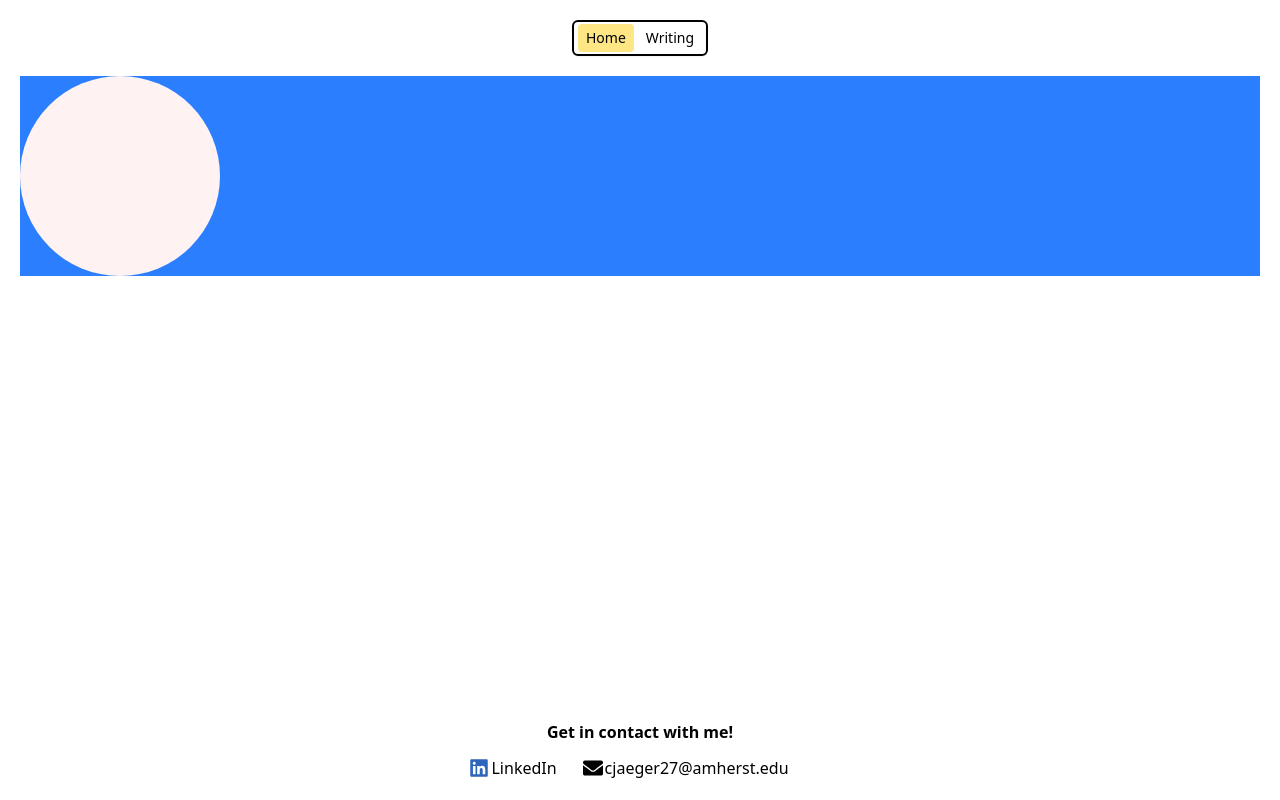
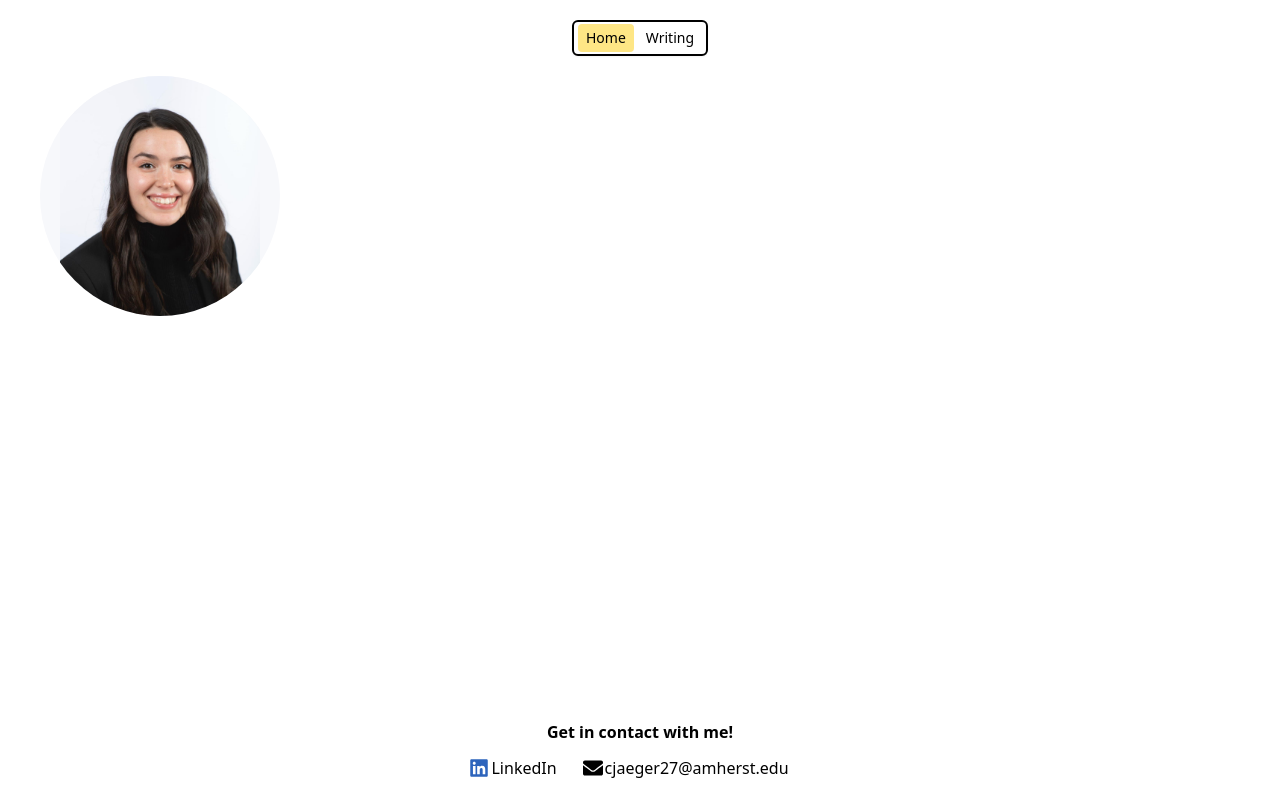
Before and after one commit to ivanbetancxurt/chanelle-personal-website, a Next.js app: page / in a window 1280 px wide. Built offline with nearby package versions, Linux system fonts and the light colour scheme.

Commit message:
Add profile picture

```diff
--- a/app/layout.tsx
+++ b/app/layout.tsx
@@ -20,7 +20,7 @@ export default function RootLayout({
                 <header className='flex justify-center pt-5'>
                     <NavBar />
                 </header>
-                <main className='p-5 flex justify-center '>
+                <main className='py-5 px-10 flex justify-center '>
                     {children}
                 </main>
                 <footer className='flex justify-center'>
--- a/app/page.tsx
+++ b/app/page.tsx
@@ -1,9 +1,11 @@
+import Image from 'next/image';
+
 export default function Home() {
     return (
         <>
-            <div className='bg-blue-500 w-full h-full'>
-                <div className='bg-red-50 w-50 h-50 rounded-full'>
-
+            <div className='w-full h-full'>
+                <div className='flex bg-[#f7f8fb] w-60 h-60 rounded-full overflow-hidden items-center justify-center pt-13'>
+                    <Image src='/headshot1.jpg' alt='Profile' width={200} height={200} />
                 </div>
             </div>
         </>
```
Also changed, not shown: public/headshot1.jpg (renamed from public/PHOTO-2025-02-21-4-53-14.jpg), public/headshot2.jpg (renamed from public/PHOTO-2025-02-21-14-53-14.jpg).
